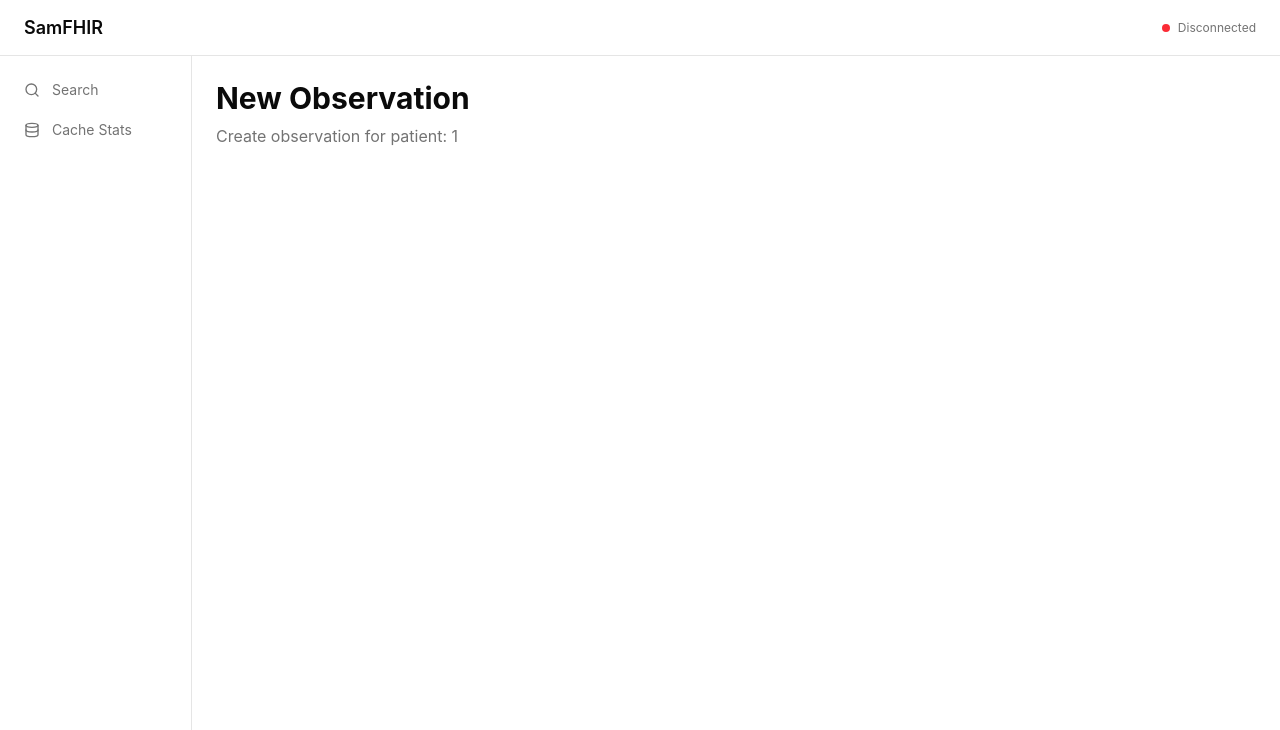
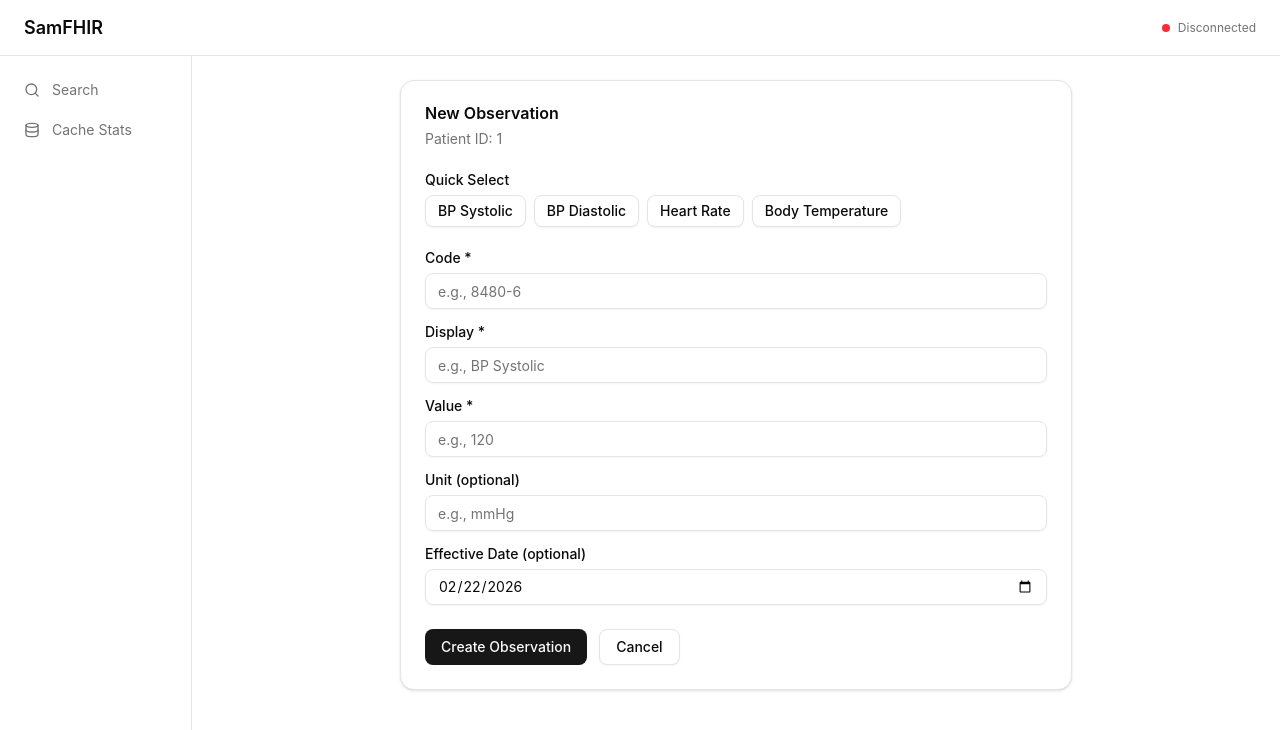
Before and after one commit to Lord-Windy/samfhir, a React (Vite) app in the folder frontend/: page /patients/1/observations/new in a window 1280 px wide. Shown: the top 730 px of the page. Built offline with nearby package versions, Linux system fonts and the light colour scheme; no server answers.

Commit message:
Implement observation entry form with quick-select presets

```diff
--- a/frontend/src/App.tsx
+++ b/frontend/src/App.tsx
@@ -4,6 +4,7 @@ import { AppLayout, ErrorBoundary } from "@/components/layout"
 import { SearchPage, CacheStatsPage } from "@/pages"
 import { DashboardPage } from './pages/DashboardPage'
 import { ObservationFormPage } from './pages/ObservationFormPage'
+import { Toaster } from "@/components/ui/sonner"
 
 const queryClient = new QueryClient({
   defaultOptions: {
@@ -45,6 +46,7 @@ export function App() {
   return (
     <QueryClientProvider client={queryClient}>
       <RouterProvider router={router} />
+      <Toaster />
     </QueryClientProvider>
   )
 }
--- a/frontend/src/pages/ObservationFormPage.tsx
+++ b/frontend/src/pages/ObservationFormPage.tsx
@@ -1,14 +1,228 @@
-import { useParams } from 'react-router'
+import { useState } from "react"
+import { useParams, useNavigate } from "react-router"
+import { toast } from "sonner"
+import { useCreateObservation } from "@/hooks/use-mutations"
+import { Button } from "@/components/ui/button"
+import { Input } from "@/components/ui/input"
+import { Label } from "@/components/ui/label"
+import { Card, CardContent, CardHeader, CardTitle } from "@/components/ui/card"
+import type { CreateObservationRequest } from "@/types/api"
+
+const PRESETS = [
+  { code: "8480-6", display: "BP Systolic", unit: "mmHg" },
+  { code: "8462-4", display: "BP Diastolic", unit: "mmHg" },
+  { code: "8867-4", display: "Heart Rate", unit: "bpm" },
+  { code: "8310-5", display: "Body Temperature", unit: "C" },
+]
+
+const today = new Date().toISOString().split("T")[0]
+
+interface FormData {
+  code: string
+  display: string
+  value: string
+  unit: string
+  effective_date: string
+}
+
+interface FormErrors {
+  code?: string
+  display?: string
+  value?: string
+}
 
 export function ObservationFormPage() {
   const { id } = useParams<{ id: string }>()
+  const navigate = useNavigate()
+  const createObservation = useCreateObservation()
+
+  const [formData, setFormData] = useState<FormData>({
+    code: "",
+    display: "",
+    value: "",
+    unit: "",
+    effective_date: today,
+  })
+
+  const [errors, setErrors] = useState<FormErrors>({})
+  const [submitError, setSubmitError] = useState<string | null>(null)
+
+  function validateForm(): boolean {
+    const newErrors: FormErrors = {}
+
+    if (!formData.code.trim()) {
+      newErrors.code = "Code is required"
+    }
+    if (!formData.display.trim()) {
+      newErrors.display = "Display is required"
+    }
+    if (!formData.value.trim()) {
+      newErrors.value = "Value is required"
+    }
+
+    setErrors(newErrors)
+    return Object.keys(newErrors).length === 0
+  }
+
+  function handlePresetClick(preset: (typeof PRESETS)[number]) {
+    setFormData((prev) => ({
+      ...prev,
+      code: preset.code,
+      display: preset.display,
+      unit: preset.unit,
+    }))
+    setErrors({})
+    setSubmitError(null)
+  }
+
+  function handleInputChange(
+    e: React.ChangeEvent<HTMLInputElement>,
+    field: keyof FormData
+  ) {
+    setFormData((prev) => ({
+      ...prev,
+      [field]: e.target.value,
+    }))
+    setErrors((prev) => ({ ...prev, [field]: undefined }))
+    setSubmitError(null)
+  }
+
+  async function handleSubmit(e: React.FormEvent) {
+    e.preventDefault()
+
+    if (!validateForm()) return
+
+    const payload: CreateObservationRequest = {
+      patient_id: id!,
+      code: formData.code.trim(),
+      display: formData.display.trim(),
+      value: formData.value.trim(),
+      ...(formData.unit.trim() && { unit: formData.unit.trim() }),
+      ...(formData.effective_date && { effective_date: formData.effective_date }),
+    }
+
+    try {
+      await createObservation.mutateAsync(payload)
+      toast.success("Observation created successfully")
+      navigate(`/patients/${id}`)
+    } catch (error) {
+      setSubmitError(
+        error instanceof Error ? error.message : "Failed to create observation"
+      )
+    }
+  }
 
   return (
-    <div>
-      <h1 className="text-3xl font-bold">New Observation</h1>
-      <p className="mt-2 text-muted-foreground">
-        Create observation for patient: {id}
-      </p>
+    <div className="max-w-2xl mx-auto">
+      <Card>
+        <CardHeader>
+          <CardTitle>New Observation</CardTitle>
+          <p className="text-sm text-muted-foreground">
+            Patient ID: {id}
+          </p>
+        </CardHeader>
+        <CardContent>
+          <div className="mb-6">
+            <Label className="mb-2 block">Quick Select</Label>
+            <div className="flex flex-wrap gap-2">
+              {PRESETS.map((preset) => (
+                <Button
+                  key={preset.code}
+                  type="button"
+                  variant="outline"
+                  size="sm"
+                  onClick={() => handlePresetClick(preset)}
+                >
+                  {preset.display}
+                </Button>
+              ))}
+            </div>
+          </div>
+
+          <form onSubmit={handleSubmit} className="space-y-4">
+            <div className="space-y-2">
+              <Label htmlFor="code">Code *</Label>
+              <Input
+                id="code"
+                value={formData.code}
+                onChange={(e) => handleInputChange(e, "code")}
+                placeholder="e.g., 8480-6"
+                aria-invalid={!!errors.code}
+              />
+              {errors.code && (
+                <p className="text-sm text-destructive">{errors.code}</p>
+              )}
+            </div>
+
+            <div className="space-y-2">
+              <Label htmlFor="display">Display *</Label>
+              <Input
+                id="display"
+                value={formData.display}
+                onChange={(e) => handleInputChange(e, "display")}
+                placeholder="e.g., BP Systolic"
+                aria-invalid={!!errors.display}
+              />
+              {errors.display && (
+                <p className="text-sm text-destructive">{errors.display}</p>
+              )}
+            </div>
+
+            <div className="space-y-2">
+              <Label htmlFor="value">Value *</Label>
+              <Input
+                id="value"
+                value={formData.value}
+                onChange={(e) => handleInputChange(e, "value")}
+                placeholder="e.g., 120"
+                aria-invalid={!!errors.value}
+              />
+              {errors.value && (
+                <p className="text-sm text-destructive">{errors.value}</p>
+              )}
+            </div>
+
+            <div className="space-y-2">
+              <Label htmlFor="unit">Unit (optional)</Label>
+              <Input
+                id="unit"
+                value={formData.unit}
+                onChange={(e) => handleInputChange(e, "unit")}
+                placeholder="e.g., mmHg"
+              />
+            </div>
+
+            <div className="space-y-2">
+              <Label htmlFor="effective_date">Effective Date (optional)</Label>
+              <Input
+                id="effective_date"
+                type="date"
+                value={formData.effective_date}
+                onChange={(e) => handleInputChange(e, "effective_date")}
+              />
+            </div>
+
+            {submitError && (
+              <div className="p-3 text-sm text-destructive bg-destructive/10 rounded-md">
+                {submitError}
+              </div>
+            )}
+
+            <div className="flex gap-3 pt-2">
+              <Button type="submit" disabled={createObservation.isPending}>
+                {createObservation.isPending ? "Creating..." : "Create Observation"}
+              </Button>
+              <Button
+                type="button"
+                variant="outline"
+                onClick={() => navigate(`/patients/${id}`)}
+              >
+                Cancel
+              </Button>
+            </div>
+          </form>
+        </CardContent>
+      </Card>
     </div>
   )
 }
```
